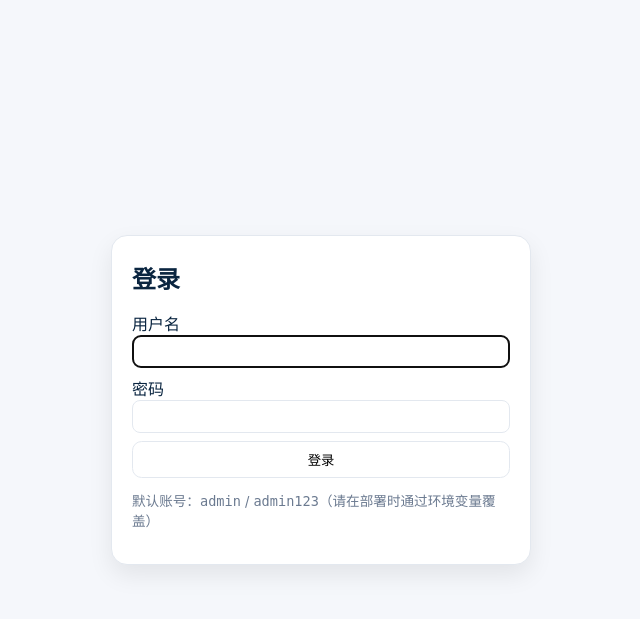
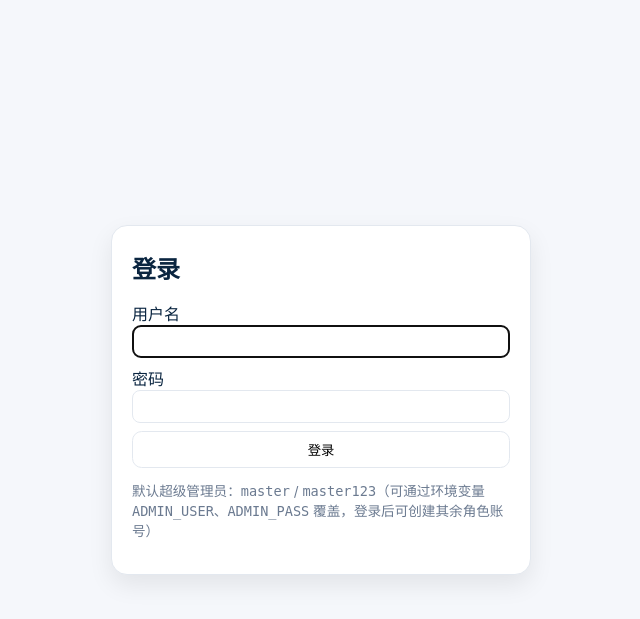
Before and after one commit to guanyvbai/teacher, a Flask app: page /login in a window 1280 px wide. Shown: the top 619 px of the page, without its empty margins (319-959 px from the left). Run offline with Flask 3, Linux system fonts and the light colour scheme; data that the repository does not hold is empty; parts of the project's set-up code (start-up, migrations or seed data) failed here and were passed over.

Commit message:
Add master superadmin defaults and role-based UI tweaks

```diff
--- a/app.py
+++ b/app.py
@@ -30,10 +30,11 @@ ROLE_ADMIN = "admin"
 ROLE_VIEWER = "viewer"
 ROLE_CHOICES = [
     (ROLE_SUPERADMIN, "超级管理员（全部权限，可管理账号）"),
-    (ROLE_TEACHER, "老师/管理员（全部业务权限）"),
+    (ROLE_TEACHER, "老师（全部业务权限）"),
     (ROLE_ADMIN, "管理员（仅学生/课时/报表）"),
     (ROLE_VIEWER, "家长展示账号（只读）"),
 ]
+ROLE_LABELS = dict(ROLE_CHOICES)
 
 # ---------- 模型 ----------
 def bootstrap_db_once():
@@ -121,6 +122,7 @@ def _permissions(user):
     readonly = role == ROLE_VIEWER
     return {
         "role": role,
+        "role_label": ROLE_LABELS.get(role, role or "未知角色"),
         "manage_users": can_manage_users,
         "manage_students": can_manage_students,
         "manage_sessions": can_sessions,
@@ -191,11 +193,11 @@ def ensure_admin_user():
     """
     首次启动时创建管理员用户：
     环境变量:
-      ADMIN_USER (默认: admin)
-      ADMIN_PASS (默认: admin123  —— 上线时请务必改掉！)
+      ADMIN_USER (默认: master)
+      ADMIN_PASS (默认: master123  —— 上线时请务必改掉！)
     """
-    username = os.getenv("ADMIN_USER", "admin")
-    password = os.getenv("ADMIN_PASS", "admin123")
+    username = os.getenv("ADMIN_USER", "master")
+    password = os.getenv("ADMIN_PASS", "master123")
     u = User.query.filter_by(username=username).first()
     if not u:
         u = User(username=username, role=ROLE_SUPERADMIN)
@@ -237,7 +239,7 @@ def create_app():
     login_manager.init_app(app)
 
     with app.app_context():
-            bootstrap_db_once()
+        bootstrap_db_once()
 
     # 全局：侧边栏分组学生 + 注入 csrf_token
     @app.context_processor
@@ -250,6 +252,7 @@ def create_app():
             "csrf_token": _get_or_make_csrf_token,
             "PERMS": perms,
             "ROLE_CHOICES": ROLE_CHOICES,
+            "ROLE_LABELS": ROLE_LABELS,
         }
 
     # 请求计时 + CSRF 保护（白名单放行）
--- a/templates/base.html
+++ b/templates/base.html
@@ -44,7 +44,7 @@
       <div class="topbar-actions">
         <form method="post" action="{{ url_for('logout') }}">
           <input type="hidden" name="csrf_token" value="{{ csrf_token() }}">
-          <span class="muted small" style="margin-right:.5rem">👤 {{ current_user.username }} · {{ PERMS.role or '未设置角色' }}</span>
+          <span class="muted small" style="margin-right:.5rem">👤 {{ current_user.username }} · {{ PERMS.role_label or '未设置角色' }}</span>
           <button type="submit" class="btn">退出</button>
         </form>
       </div>
--- a/templates/login.html
+++ b/templates/login.html
@@ -30,7 +30,7 @@
       </label>
       <button type="submit" style="width:100%">登录</button>
     </form>
-    <p class="muted small" style="margin-top:.75rem">默认账号：<code>admin</code> / <code>admin123</code>（请在部署时通过环境变量覆盖）</p>
+    <p class="muted small" style="margin-top:.75rem">默认超级管理员：<code>master</code> / <code>master123</code>（可通过环境变量 <code>ADMIN_USER</code>、<code>ADMIN_PASS</code> 覆盖，登录后可创建其余角色账号）</p>
   </div>
 </body>
 </html>
--- a/templates/users.html
+++ b/templates/users.html
@@ -3,7 +3,7 @@
 <h2>账号管理</h2>
 
 <div class="row" style="justify-content:space-between;align-items:center;margin-bottom:.5rem">
-  <p class="muted">角色控制了可见菜单与可执行的操作。超级管理员拥有全部权限。</p>
+  <p class="muted">角色控制可见菜单与操作范围：超级管理员可管理账号及所有业务，老师拥有全部业务权限，管理员仅能管理学生/课时/报表，家长账号只读。</p>
   <a class="btn" href="{{ url_for('user_new') }}">＋ 新建账号</a>
 </div>
 
@@ -13,7 +13,7 @@
     {% for u in users %}
     <tr>
       <td>{{ u.username }}</td>
-      <td>{{ u.role }}</td>
+      <td>{{ ROLE_LABELS.get(u.role, u.role) }}</td>
       <td class="row">
         <a class="btn" href="{{ url_for('user_edit', uid=u.id) }}">编辑</a>
         <form method="post" action="{{ url_for('user_delete', uid=u.id) }}" onsubmit="return confirm('确认删除该账号？');">
```
